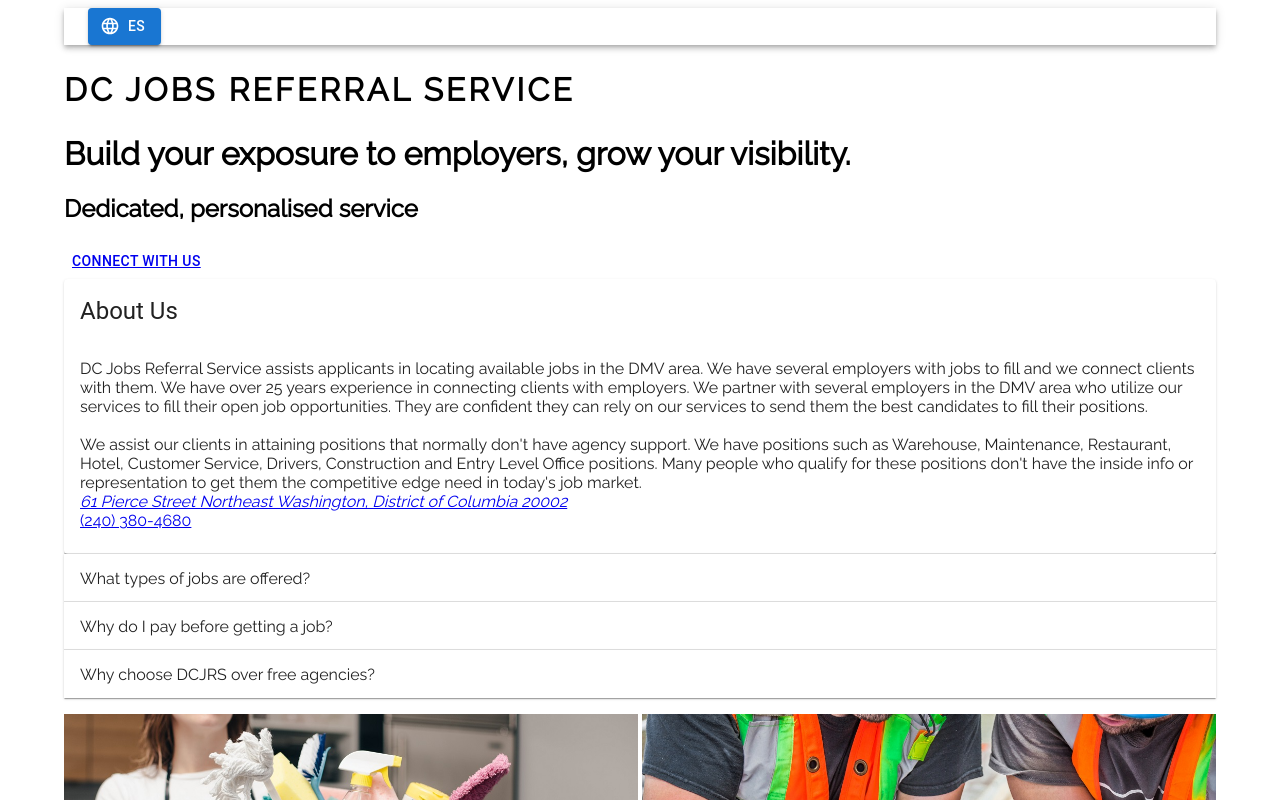
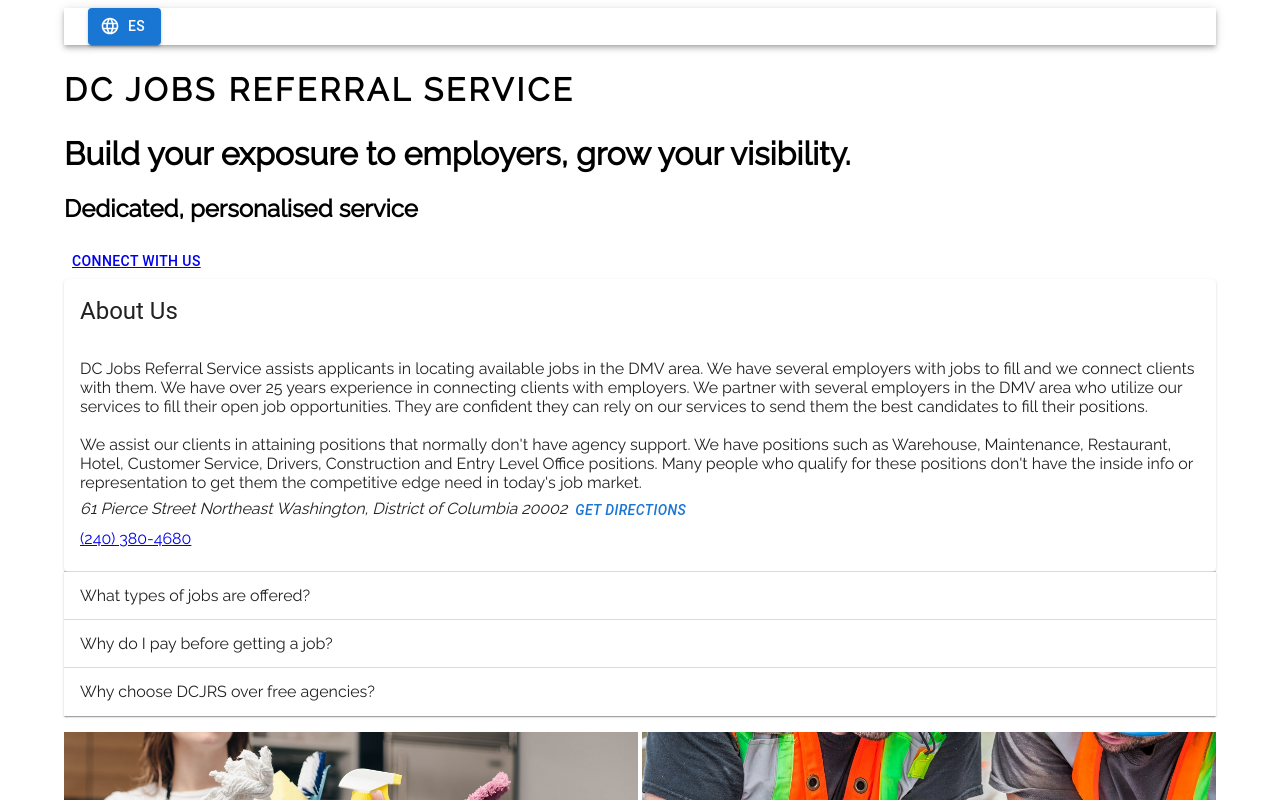
Before and after one commit to slabgorb/dcjobs, a React (Create React App) app: page / in a window 1280 px wide. Shown: the top 800 px of the page. Built offline with nearby package versions, Linux system fonts and the light colour scheme.

Commit message:
move directions to button instead of linking

```diff
--- a/src/App.js
+++ b/src/App.js
@@ -17,6 +17,7 @@
   Typography,
   ImageList,
   ImageListItem,
+  Link,
 } from "@mui/material";
 import "./App.css";
 import Review from "./Review";
@@ -24,7 +25,7 @@
 function App() {
   const { t } = useTranslation();
   const maplink =
-    "https://www.google.com/maps/dir/61+Pierce+St+NE,+Washington,+DC+20002/@38.9044547,-77.0097505,17z/data=!3m1!4b1!4m6!3m5!1s0x89b7b81fa06c4b53:0x4dab6afa751fb0a7!8m2!3d38.9044505!4d-77.0075618!16s%2Fg%2F11rkdhfshr";
+    "https://www.google.com/maps/dir//61+Pierce+St+NE,+Washington,+DC+20002/@38.9045632,-77.0776015,12z/data=!3m1!4b1!4m8!4m7!1m0!1m5!1m1!1s0x89b7b81fa06c4b53:0x4dab6afa751fb0a7!2m2!1d-77.0075618!2d38.9044505";
   const position = [38.904, -77.007];
   return (
     <Container maxwidth="md">
@@ -47,9 +48,10 @@
           <br />
           {t("types")}
           <address>
-            <a href={maplink} target="_blank" rel="noreferrer">
-              61 Pierce Street Northeast Washington, District of Columbia 20002
-            </a>
+            61 Pierce Street Northeast Washington, District of Columbia 20002
+            <Button href={maplink} target="_blank" rel="noreferrer">
+              {t("get_directions")}
+            </Button>
           </address>
           <a href="tel:+12403804680">(240) 380-4680</a>
         </CardContent>
--- a/src/i18n.js
+++ b/src/i18n.js
@@ -5,6 +5,7 @@
   en: {
     translation: {
       reviews: "Reviews",
+      get_directions: "Get Directions",
       about_title: "About Us",
       title: "Build your exposure to employers, grow your visibility.",
       subheader: "Dedicated, personalised service",
@@ -39,6 +40,7 @@
   es: {
     translation: {
       reviews: "Reseñas",
+      get_directions: "Obtener Direcciones",
       about_title: "Sobre Nosotros",
       title: "Aumente su exposición a los empleadores, aumente su visibilidad",
       subheader: "Servicio dedicado y personalizado",
```
